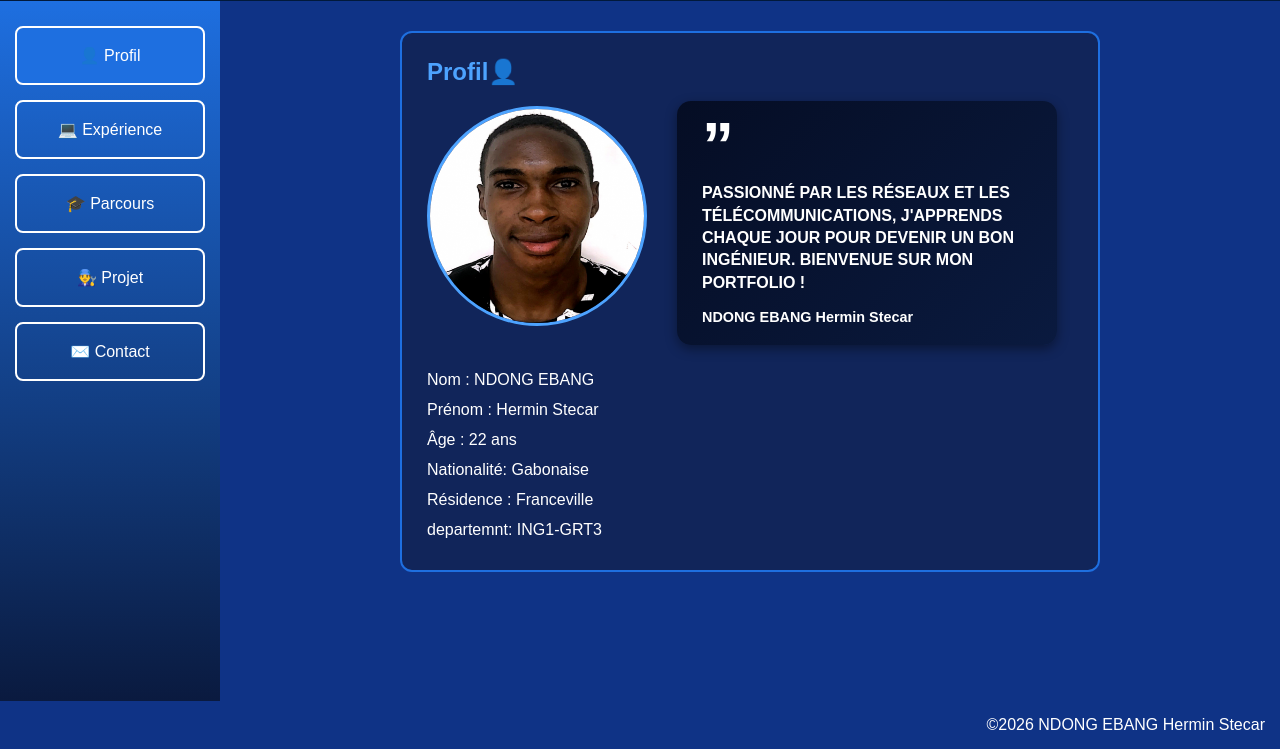
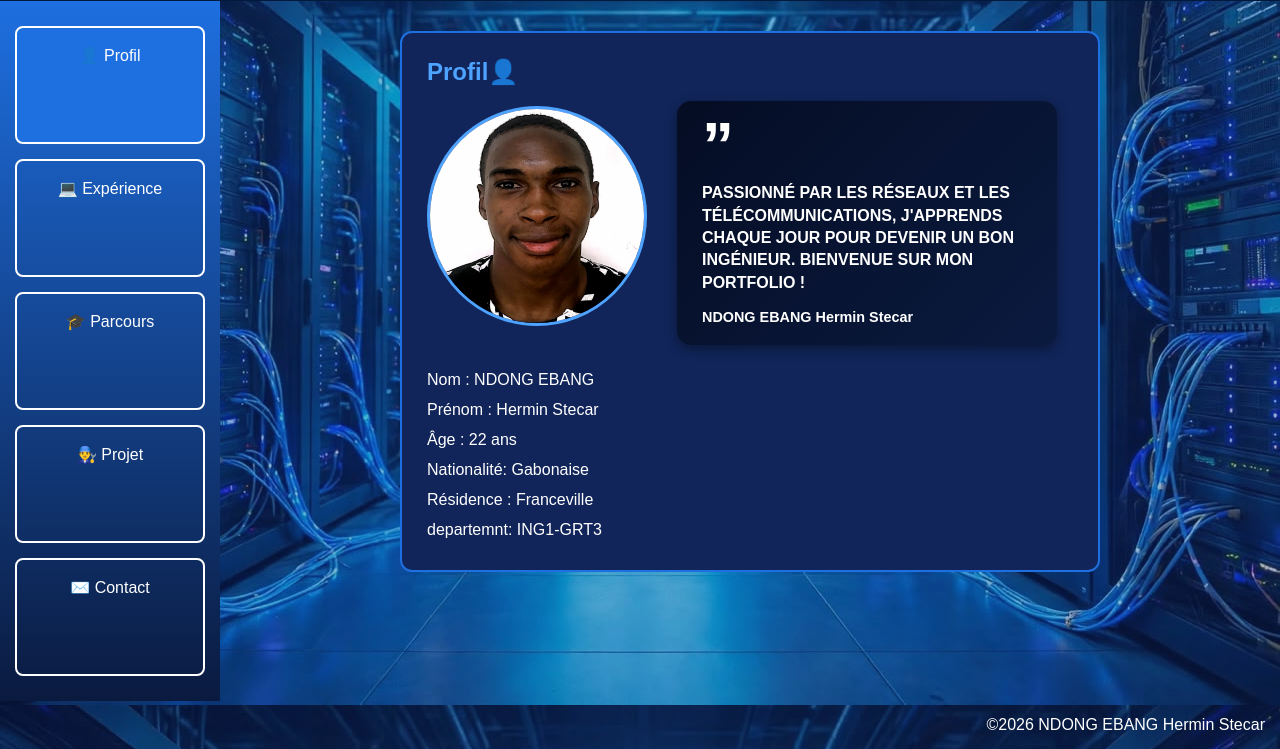
Before and after one commit to NEHS-PELOTA/mon-portefodio1, a plain HTML site: page portfolio.html in a window 1280 px wide. Shown: the part 137-886 px from the top of the page. Drawn offline with Linux system fonts and the light colour scheme.

Commit message:
Enhance styles with background image and gradients
Added background image and styles for body, section, and nav.

```diff
--- a/style.css
+++ b/style.css
@@ -11,6 +11,24 @@ body {
   color: white;
   min-height: 85vh;          /* au moins la hauteur de l'écran */
 }
+ body {
+      background-image: linear-gradient(rgba(15, 51, 134, 0.35), rgba(15, 51, 134, 0.35)), url("image2.jpeg");
+      background-size: cover;
+      background-position: center;
+      background-attachment: fixed;
+    }
+    /* Transparence : plus la dernière valeur (0.5) est petite, plus c'est transparent */
+    section { background-color: rgba(17, 37, 90, 0.5); }
+    nav { background: linear-gradient(180deg, rgba(30, 111, 224, 0.6), rgba(10, 26, 63, 0.6)); }
+    /* Les rectangles du menu se répartissent sur toute la hauteur du côté (ordinateur) */
+    @media (min-width: 701px) {
+      nav a {
+        flex: 1;
+        display: flex;
+        align-items: center;
+        justify-content: center;
+      }
+    }
 
 /* ===== Titre en haut ===== */
 header {
```
